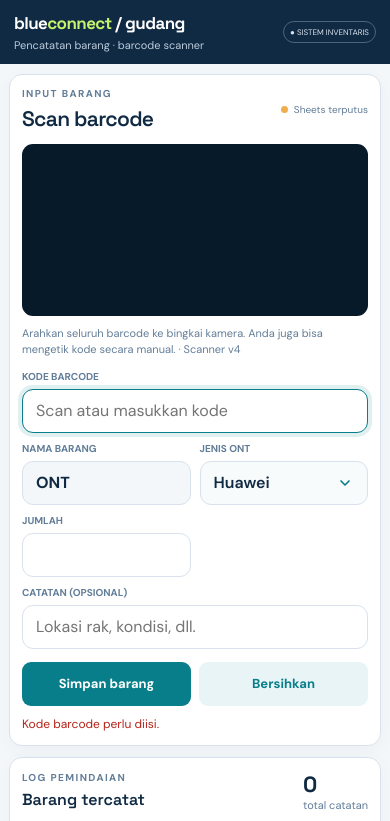
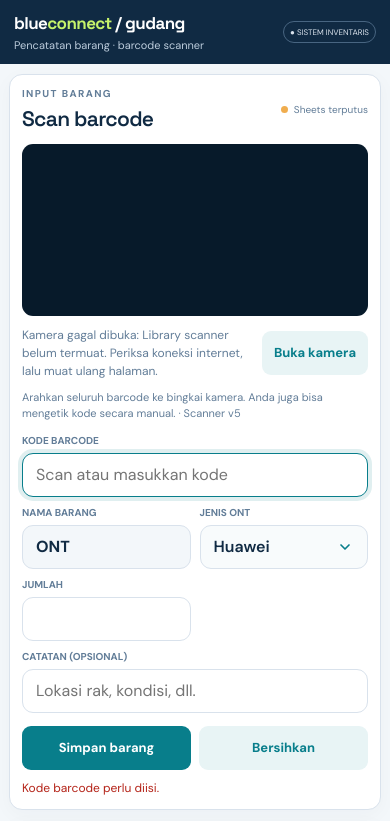
Before and after one commit to blueconnectin/gudang.blueconnect.id, a plain HTML site: page apps-script/Index.html in a window 390 px wide. Both pictures are taken after a click on the button "Simpan barang". Shown: the top 821 px of the page. Drawn offline with Linux system fonts and the light colour scheme; no server answers.

Commit message:
Handle mobile camera startup failures with visible retry controls

```diff
--- a/apps-script/Index.html
+++ b/apps-script/Index.html
@@ -44,9 +44,10 @@
 .scanner{display:flex;align-items:center;height:240px;min-height:0}
 #reader{flex:0 0 100%;height:auto;min-width:0}
 @media(max-width:600px){.scanner{height:clamp(150px,44vw,200px);min-height:0}}
+.camera-controls{display:flex;align-items:center;gap:10px;justify-content:space-between;margin-top:10px;font-size:12px;line-height:1.5;color:var(--muted)}.camera-controls span{flex:1;min-width:0;overflow-wrap:anywhere}.camera-controls button{flex:none}.camera-controls button[hidden]{display:none}
 </style></head><body>
 <header><div><div class="brand">blue<span>connect</span> / gudang</div><div class="subtitle">Pencatatan barang · barcode scanner</div></div><div class="badge">● SISTEM INVENTARIS</div></header>
-<main class="wrap"><div class="grid"><section class="card"><div class="cardhead"><div><div class="eyebrow">Input barang</div><h1>Scan barcode</h1></div><div class="sync"><i id="syncdot" class="dot"></i><span id="synctext">Memuat...</span></div></div><div class="scanner"><div id="reader"></div></div><p class="scanhint">Arahkan seluruh barcode ke bingkai kamera. Anda juga bisa mengetik kode secara manual. · Scanner v4</p><div class="fields"><div class="fieldwide"><label for="barcode">KODE BARCODE</label><input id="barcode" autocomplete="off" placeholder="Scan atau masukkan kode"></div><div><label for="item">NAMA BARANG</label><input id="item" value="ONT" readonly></div><div><label for="type">JENIS ONT</label><select id="type"><option value="Huawei">Huawei</option><option value="Fiberhome">Fiberhome</option></select></div><div><label for="qty">JUMLAH</label><input id="qty" type="number" min="1" step="1" value=""></div><div class="fieldwide"><label for="note">CATATAN (OPSIONAL)</label><input id="note" placeholder="Lokasi rak, kondisi, dll."></div></div><div class="buttons"><button class="btn" id="save">Simpan barang</button><button class="btn secondary" id="clear">Bersihkan</button></div><div id="status" class="status" role="status"></div></section>
+<main class="wrap"><div class="grid"><section class="card"><div class="cardhead"><div><div class="eyebrow">Input barang</div><h1>Scan barcode</h1></div><div class="sync"><i id="syncdot" class="dot"></i><span id="synctext">Memuat...</span></div></div><div class="scanner"><div id="reader"></div></div><div class="camera-controls"><span id="camera-status" role="status" aria-live="polite">Menyiapkan kamera…</span><button id="camera-start" class="btn secondary" type="button">Buka kamera</button></div><p class="scanhint">Arahkan seluruh barcode ke bingkai kamera. Anda juga bisa mengetik kode secara manual. · Scanner v5</p><div class="fields"><div class="fieldwide"><label for="barcode">KODE BARCODE</label><input id="barcode" autocomplete="off" placeholder="Scan atau masukkan kode"></div><div><label for="item">NAMA BARANG</label><input id="item" value="ONT" readonly></div><div><label for="type">JENIS ONT</label><select id="type"><option value="Huawei">Huawei</option><option value="Fiberhome">Fiberhome</option></select></div><div><label for="qty">JUMLAH</label><input id="qty" type="number" min="1" step="1" value=""></div><div class="fieldwide"><label for="note">CATATAN (OPSIONAL)</label><input id="note" placeholder="Lokasi rak, kondisi, dll."></div></div><div class="buttons"><button class="btn" id="save">Simpan barang</button><button class="btn secondary" id="clear">Bersihkan</button></div><div id="status" class="status" role="status"></div></section>
 <section class="card"><div class="cardhead"><div><div class="eyebrow">Log pemindaian</div><h2>Barang tercatat</h2></div><div><div id="count" class="stat">0</div><div class="statlabel">total catatan</div></div></div><div class="toolbar"><input id="search" class="search" placeholder="Cari kode atau nama…"><button id="export" class="btn dark">↓ Ekspor Excel</button></div><div class="tablewrap"><table><thead><tr><th>Waktu</th><th>Barcode</th><th>Nama barang</th><th>Jenis ONT</th><th>Jumlah</th><th>Catatan</th></tr></thead><tbody id="rows"></tbody></table></div><div class="foot">Data disimpan ke Google Sheets saat Apps Script terhubung. Ekspor Excel mengunduh catatan yang tersedia di aplikasi ini.</div></section></div><p class="foot">Akses kamera hanya tersedia pada situs HTTPS atau localhost. Pada perangkat baru, pastikan browser diizinkan memakai kamera.</p></main>
 <script>
 const API_URL='https://script.google.com/macros/s/AKfycbwkSRUYh9Euvo70y40xWkn6YqBL-m2Aq7t44i-nmzapWQct0fcd_qRuLrYVchHhpuU/exec';
@@ -61,5 +62,40 @@ async function save(){if(busy)return;const barcode=$('barcode').value.trim();if(
 $('save').onclick=save;$('barcode').onkeydown=e=>{if(e.key==='Enter'){e.preventDefault();$('item').focus()}};$('item').onkeydown=e=>{if(e.key==='Enter')save()};$('clear').onclick=()=>{$('barcode').value='';$('item').value='ONT';$('type').value='Huawei';$('qty').value='';$('note').value='';setStatus('Formulir dibersihkan.');$('barcode').focus()};$('search').oninput=render;
 $('export').onclick=()=>{if(!entries.length){setStatus('Belum ada catatan untuk diekspor.','error');return}let data=entries.map(x=>({'Waktu':new Date(x.timestamp).toLocaleString('id-ID'),'Barcode':x.barcode,'Nama Barang':x.name,'Jenis ONT':x.type||'', 'Jumlah':x.qty,'Catatan':x.note}));if(window.XLSX){let ws=XLSX.utils.json_to_sheet(data);ws['!cols']=[{wch:22},{wch:24},{wch:30},{wch:10},{wch:35}];let wb=XLSX.utils.book_new();XLSX.utils.book_append_sheet(wb,ws,'Pemindaian');XLSX.writeFile(wb,`gudang-scan-${new Date().toISOString().slice(0,10)}.xlsx`)}else{let csv='\ufeff'+[Object.keys(data[0]).join(';'),...data.map(r=>Object.values(r).map(v=>'"'+String(v??'').replaceAll('"','""')+'"').join(';'))].join('\r\n');let a=document.createElement('a');a.href=URL.createObjectURL(new Blob([csv],{type:'text/csv;charset=utf-8'}));a.download=`gudang-scan-${new Date().toISOString().slice(0,10)}.csv`;a.click();setStatus('Library Excel tidak tersedia; berkas CSV dibuat.','error')}};
 render();updateSync(false,API_URL?'Menghubungkan…':'Lokal · API belum diatur');if(API_URL)api('list',{}).then(r=>{entries=(r.entries||[]).map(x=>({...x,type:x.type||x.jenisOnt||x.jenis_ont||''}));localStorage.setItem(KEY,JSON.stringify(entries));render();updateSync(true,'Sheets tersambung')}).catch(e=>{updateSync(false,'Sheets terputus');setStatus('Tidak dapat memuat Google Sheets: '+e.message,'error')});
-if(window.Html5Qrcode){const scanner=new Html5Qrcode('reader');scanner.start({facingMode:'environment'},{fps:12,qrbox:(w,h)=>({width:Math.min(w*.82,350),height:Math.min(h*.48,150)}),aspectRatio:1.5},code=>{if(busy)return;$('barcode').value=code;playBeep();setStatus('Barcode terbaca. Isi nama/jumlah lalu simpan.','ok');if(navigator.vibrate)navigator.vibrate(70)},()=>{}).catch(e=>{console.error('Scanner start failed',e);setStatus('Kamera belum aktif. Periksa izin kamera atau masukkan barcode manual.','error')})}else setStatus('Pemindai tidak tersedia. Periksa koneksi internet atau masukkan kode manual.','error');
+let cameraScanner=null, cameraStarting=false;
+const cameraButton=$('camera-start'),cameraStatus=$('camera-status');
+function describeCameraError(error){
+ const message=String(error&&error.message||error||'Kesalahan kamera');
+ const name=String(error&&error.name||'');
+ if(/NotAllowed|Permission|denied/i.test(name+' '+message))return 'Izin kamera ditolak. Izinkan kamera melalui pengaturan situs di browser, lalu tekan Buka kamera.';
+ if(/NotFound|DevicesNotFound/i.test(name+' '+message))return 'Kamera tidak ditemukan. Pastikan ponsel memiliki kamera yang dapat digunakan browser.';
+ if(/NotReadable|TrackStart|Could not start/i.test(name+' '+message))return 'Kamera sedang dipakai aplikasi lain. Tutup aplikasi kamera lain, lalu coba lagi.';
+ return 'Kamera gagal dibuka: '+message;
+}
+async function startCamera(){
+ if(cameraStarting)return;
+ cameraStarting=true;cameraButton.disabled=true;cameraStatus.textContent='Membuka kamera…';
+ try{
+  if(!window.isSecureContext)throw new Error('Buka aplikasi menggunakan HTTPS agar kamera bisa diakses.');
+  if(!window.Html5Qrcode)throw new Error('Library scanner belum termuat. Periksa koneksi internet, lalu muat ulang halaman.');
+  if(!cameraScanner)cameraScanner=new Html5Qrcode('reader');
+  // Do not force a camera aspect ratio: some mobile cameras reject this constraint.
+  // The compact window centres the unscaled reader, so its crop coordinates stay valid.
+  await cameraScanner.start({facingMode:'environment'},{fps:12,qrbox:(w,h)=>({width:Math.min(w*.82,350),height:Math.min(h*.48,150)})},code=>{
+   if(busy)return;
+   $('barcode').value=code;playBeep();
+   cameraStatus.textContent='Barcode terbaca. Kamera tetap aktif.';
+   setStatus('Barcode terbaca. Isi jumlah lalu simpan.','ok');
+   if(navigator.vibrate)navigator.vibrate(70);
+  },()=>{});
+  if(!cameraStatus.textContent.startsWith('Barcode terbaca'))cameraStatus.textContent='Kamera aktif. Arahkan barcode ke bingkai.';
+  cameraButton.hidden=true;
+ }catch(error){
+  console.error('Scanner start failed',error);
+  cameraStatus.textContent=describeCameraError(error);
+  cameraButton.hidden=false;
+ }finally{cameraStarting=false;cameraButton.disabled=false;}
+}
+cameraButton.onclick=startCamera;
+startCamera();
 </script></body></html>
```
Also changed, not shown: index.html (+38 -2 lines).
